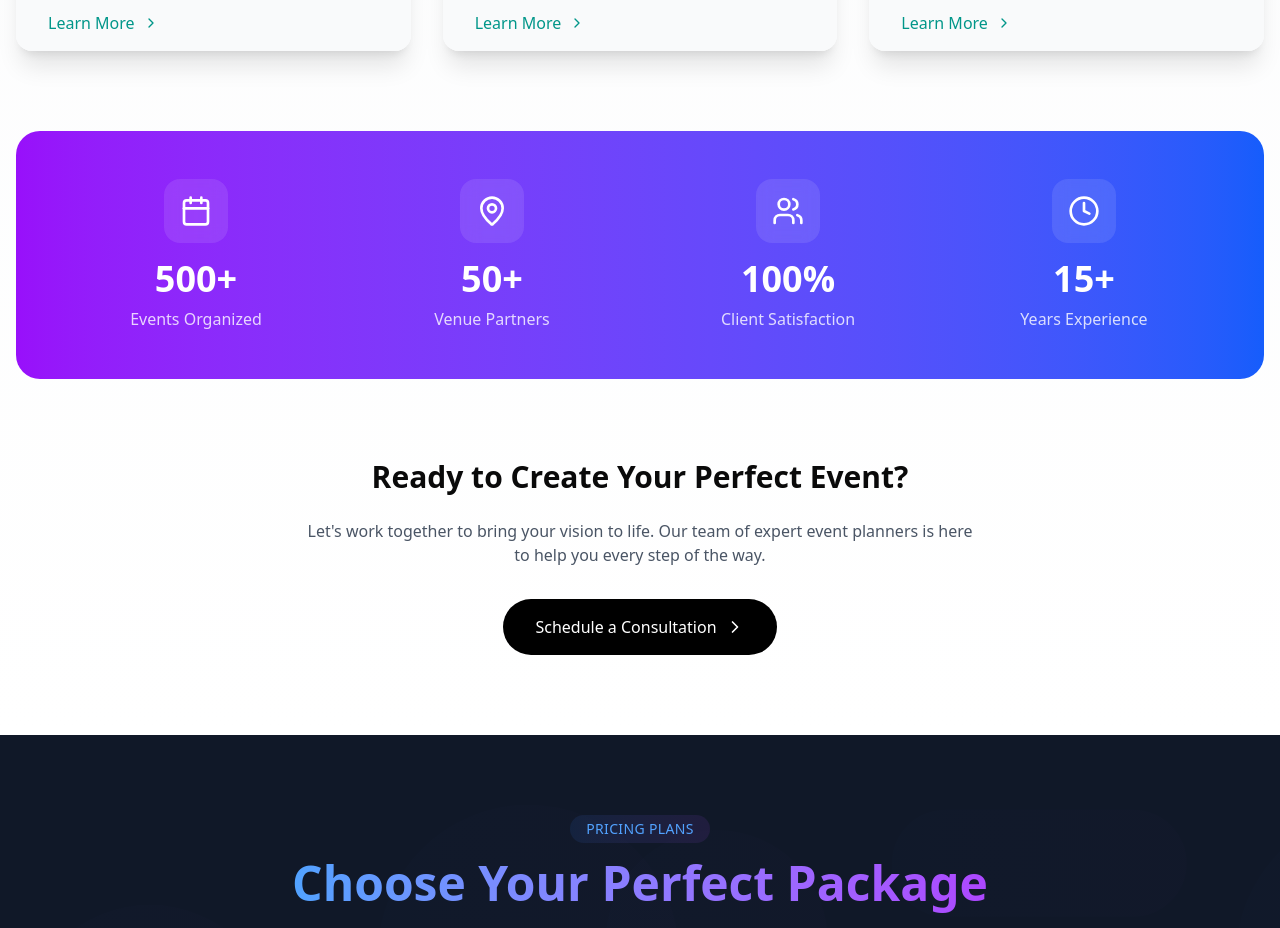
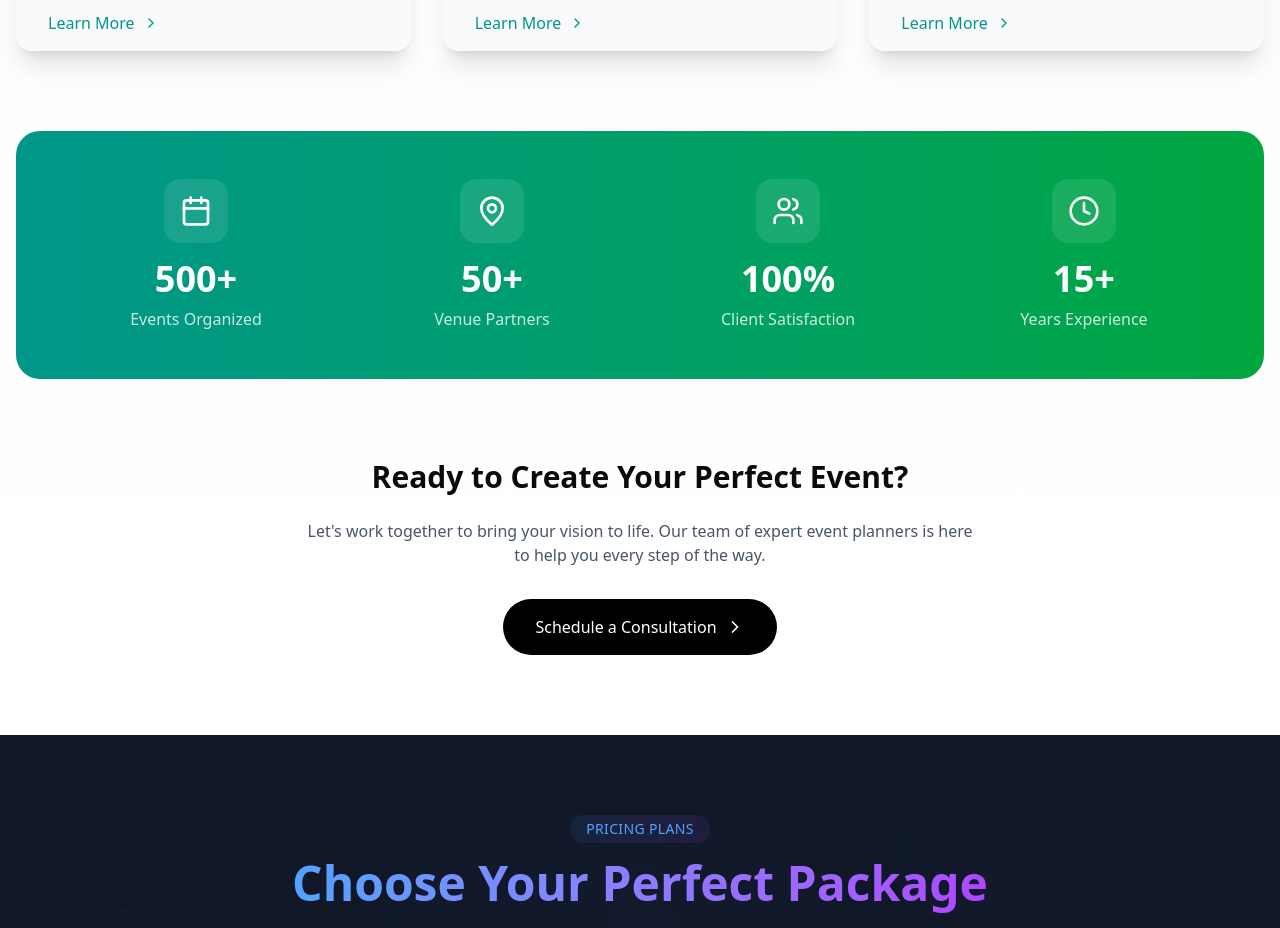
Before and after one commit to samZero-0/ecovision-partners, a Next.js app: page / in a window 1280 px wide. Shown: the part 3080-4008 px from the top of the page. Built offline with nearby package versions, Linux system fonts and the light colour scheme; no server answers.

Commit message:
color changed of offer section

```diff
--- a/src/components/WhatWeOffer.tsx
+++ b/src/components/WhatWeOffer.tsx
@@ -147,7 +147,7 @@ const WhatWeOffer = () => {
         </div>
 
         {/* Stats Section */}
-        <div className="bg-gradient-to-r from-purple-600 to-blue-600 rounded-3xl p-12">
+        <div className="bg-gradient-to-r from-teal-600 to-green-600 rounded-3xl p-12">
           <div className="grid grid-cols-2 md:grid-cols-4 gap-8">
             {stats.map((stat, index) => (
               <motion.div
```
